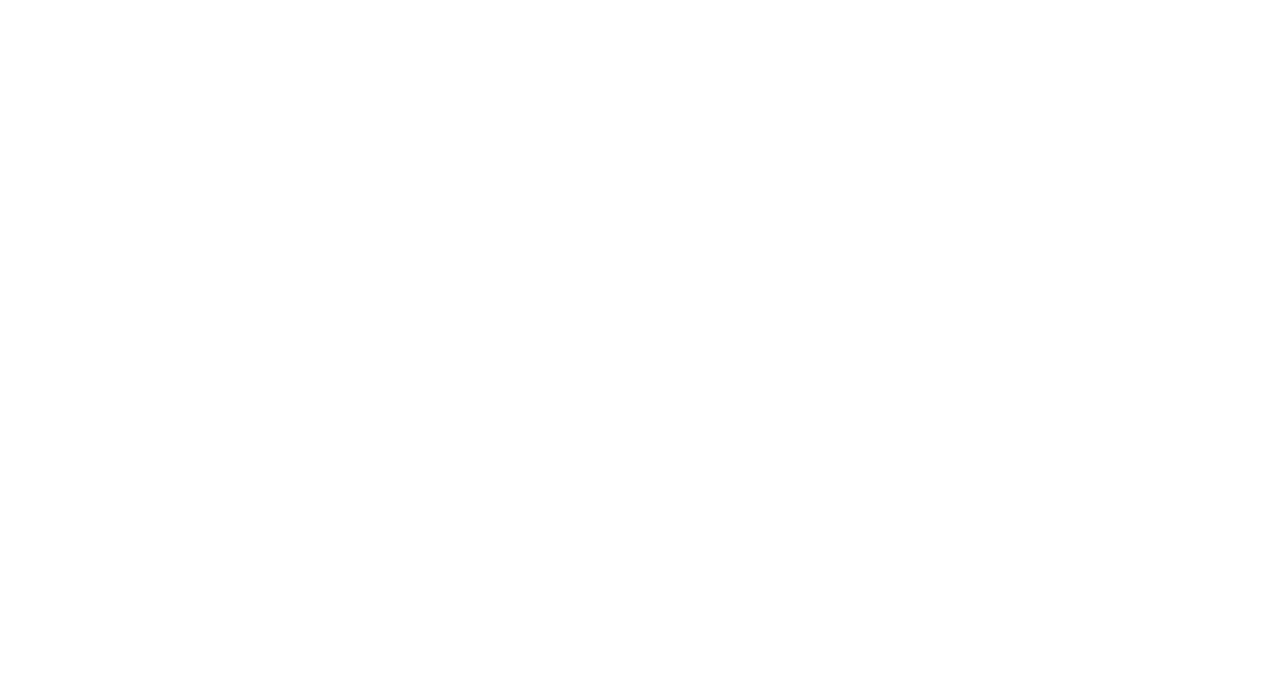
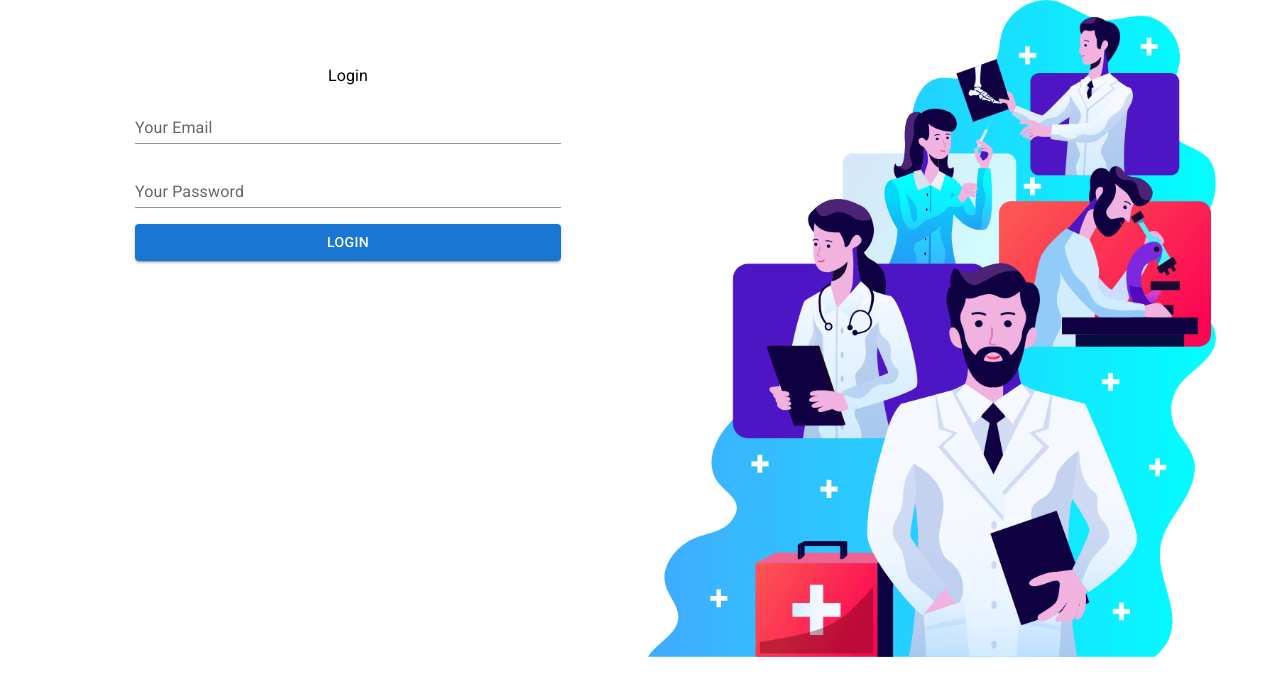
Before and after one commit to dipdastoko/doctors-portal-client2, a React (Create React App) app: page /login in a window 1280 px wide. Before the commit this address had no page. Shown: the top 696 px of the page. Built offline with nearby package versions, Linux system fonts and the light colour scheme.

Commit message:
login page created

```diff
--- a/src/App.js
+++ b/src/App.js
@@ -2,6 +2,7 @@
 import './App.css';
 import Appointment from './Pages/Appointment/Appointment/Appointment';
 import Home from './Pages/Home/Home/Home';
+import Login from './Pages/Login/Login/Login';
 
 function App() {
   return (
@@ -11,6 +12,7 @@
           <Route index element={<Home />} />
           <Route path='/home' element={<Home />} />
           <Route path='/appointment' element={<Appointment />} />
+          <Route path='/login' element={<Login />} />
         </Routes>
       </BrowserRouter>
     </div>
--- /dev/null
+++ b/src/Pages/Login/Login/Login.js
@@ -0,0 +1,52 @@
+import { Button, Grid, TextField, Typography } from '@mui/material';
+import { Container } from '@mui/system';
+import React, { useState } from 'react';
+import login from '../../../images/login.png';
+
+const Login = () => {
+    const [loginData, setLoginData] = useState({});
+    const handleOnChange = e => {
+        const field = e.target.name;
+        const value = e.target.value;
+        const newLoginData = { ...loginData };
+        newLoginData[field] = value;
+        setLoginData(newLoginData);
+    }
+    const handleLoginSubmit = e => {
+        alert('hello');
+        e.preventDefault();
+    }
+    return (
+        <Container>
+            <Grid container spacing={2}>
+                <Grid sx={{ mt: 8 }} item xs={12} md={6}>
+                    <Typography variant='body1'>Login</Typography>
+                    <form onSubmit={handleLoginSubmit}>
+                        <TextField
+                            sx={{ width: '75%', m: 1 }}
+                            id="standard-basic"
+                            label="Your Email"
+                            name='email'
+                            onChange={handleOnChange}
+                            variant="standard" /> <br />
+                        <TextField
+                            sx={{ width: '75%', m: 1 }}
+                            id="standard-basic"
+                            type='password'
+                            label="Your Password"
+                            name='password'
+                            onChange={handleOnChange}
+                            variant="standard" />
+                        <Button variant='contained' type='submit' sx={{ width: '75%', m: 1 }}>Login</Button>
+                    </form>
+                </Grid>
+                <Grid item xs={12} md={6}>
+                    <img style={{ width: "100%" }} src={login} alt="" />
+                </Grid>
+
+            </Grid>
+        </Container>
+    );
+};
+
+export default Login;
--- a/src/Pages/Shared/Navigation/Navigation.js
+++ b/src/Pages/Shared/Navigation/Navigation.js
@@ -26,7 +26,7 @@
                         Doctors Portal
                     </Typography>
                     <Link to='/appointment'><Button color='inherit'>Appointment</Button></Link>
-                    <Button color="inherit">Login</Button>
+                    <Link to='/login'><Button color="inherit">Login</Button></Link>
                 </Toolbar>
             </AppBar>
         </Box>
```
